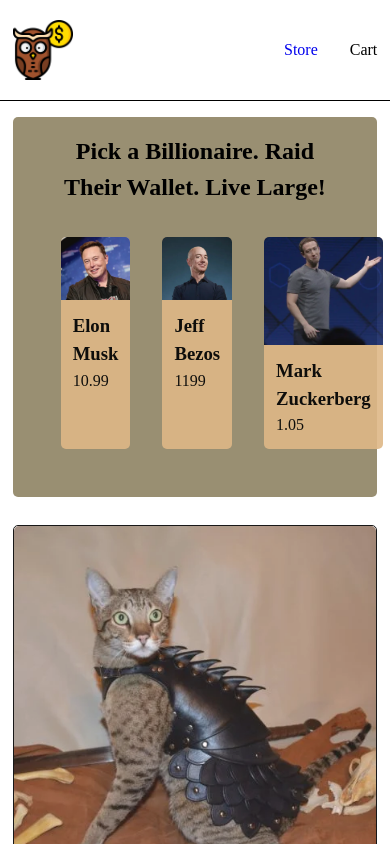
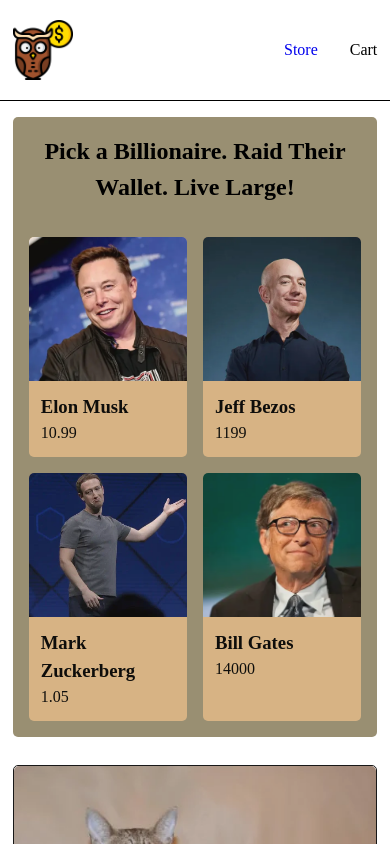
Before and after one commit to flnx/Billionaire-Cash-Splash, a React (Vite) app: page / in a window 390 px wide. Shown: the top 844 px of the page. Built offline with nearby package versions, Linux system fonts and the light colour scheme.

Commit message:
Showcase Responsive Billlionaires

```diff
--- a/src/components/Showcase/Showcase.module.scss
+++ b/src/components/Showcase/Showcase.module.scss
@@ -1,5 +1,5 @@
 section {
-    background:  rgb(153, 143, 114);
+    background: rgb(153, 143, 114);
     border-radius: 5px;
     margin-bottom: 1.75rem;
 
@@ -9,11 +9,16 @@
     }
 
     .cards {
-        display: flex;
-        gap: 2rem;
+        display: grid;
+        gap: 1rem;
+        grid-template-columns: repeat(2, 1fr);
+
+        @media (min-width: 40em) {
+            grid-template-columns: repeat(4, 1fr);
+        }
     }
 }
 
 section > * {
-    padding: 1rem 3rem 3rem;
+    padding: 1rem;
 }
```
